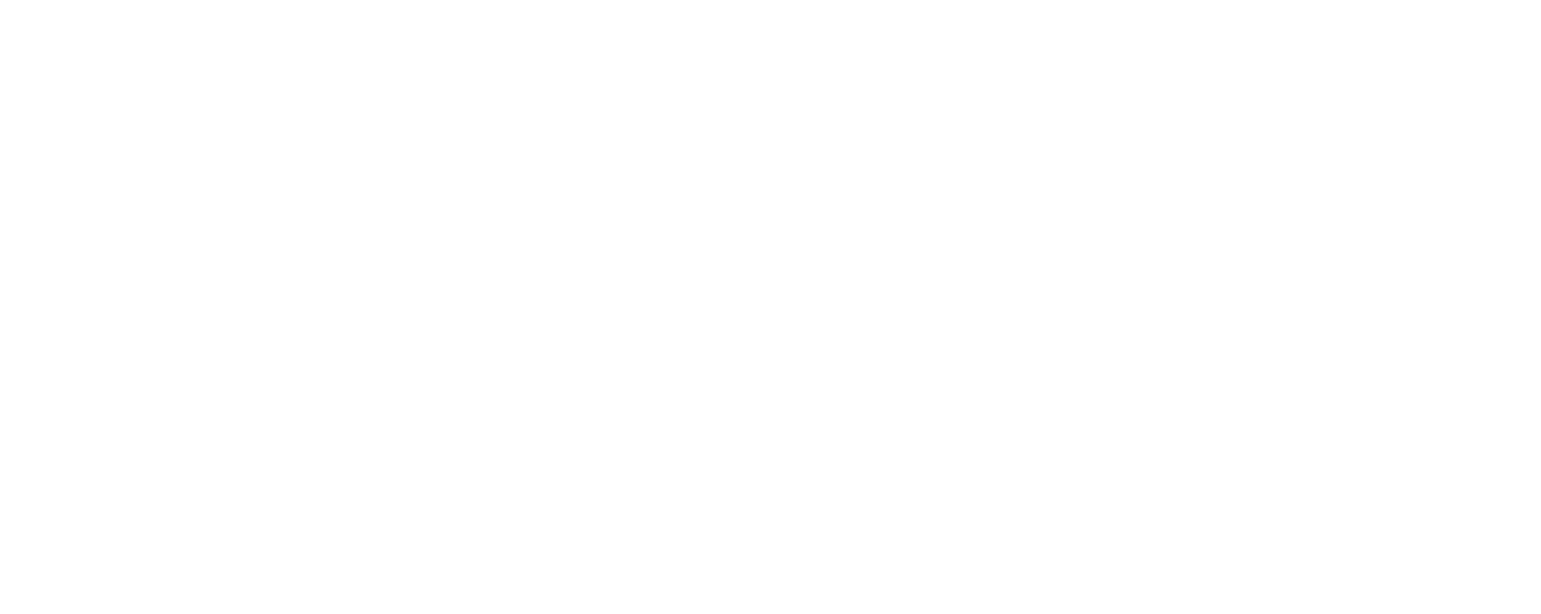
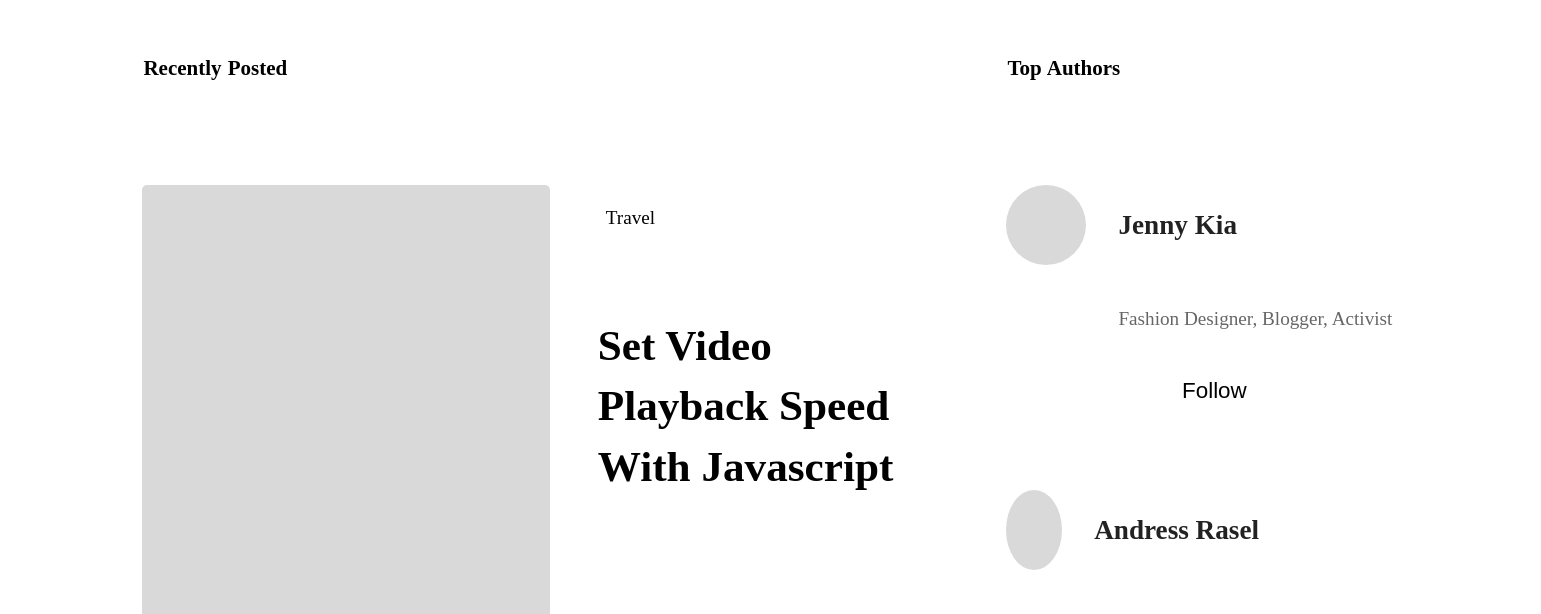
Before and after one commit to RicqCodes/RankBloc_Frontend, a Next.js app: page /private/homePage/SectionTwo in a window 1280 px wide. Before the commit this address had no page. Shown: the part 109-723 px from the top of the page, 1541 px wide, since content can reach past the window. Built offline with nearby package versions, Linux system fonts and the light colour scheme.

Commit message:
Finished section two

```diff
--- a/src/layout/protected/Header.tsx
+++ b/src/layout/protected/Header.tsx
@@ -36,6 +36,7 @@
   height: 7rem;
   top: 0;
   position: sticky;
+  z-index: 99;
 `;
 
 const InnerContainer = styled.div`
--- a/src/layout/protected/index.tsx
+++ b/src/layout/protected/index.tsx
@@ -25,6 +25,7 @@
   align-items: center;
   justify-content: center;
   margin: 0 auto;
+  max-width: var(--max-width);
 
   & main {
     width: 100%;
--- /dev/null
+++ b/src/pages/private/homePage/SectionTwo.tsx
@@ -0,0 +1,154 @@
+import React from "react";
+import { styled } from "styled-components";
+import { PiNotePencilFill } from "react-icons/pi";
+
+import TopPostContainer from "./_molecules/TopPostContainer";
+import FeaturedCard from "./_molecules/FeaturedCard";
+import Authors from "./_molecules/Authors";
+
+const SectionTwo = () => {
+  return (
+    <SectionTwoContainer>
+      <InnerContainer>
+        <TopPostContainer title="Recently Posted">
+          <Content>
+            <Post>
+              <ImageCover></ImageCover>
+              <FeaturedCard noImage />
+            </Post>
+            <Post>
+              <ImageCover></ImageCover>
+              <FeaturedCard noImage />
+            </Post>
+            <Post>
+              <ImageCover></ImageCover>
+              <FeaturedCard noImage />
+            </Post>
+            <WriteContainer>
+              <h3>Share your knowledge with our readers</h3>
+              <div>
+                <PiNotePencilFill />
+                <p>Write on RankBloc</p>
+              </div>
+            </WriteContainer>
+            <Post>
+              <ImageCover></ImageCover>
+              <FeaturedCard noImage />
+            </Post>
+            <Post>
+              <ImageCover></ImageCover>
+              <FeaturedCard noImage />
+            </Post>
+            <Post>
+              <ImageCover></ImageCover>
+              <FeaturedCard noImage />
+            </Post>
+            <Post>
+              <ImageCover></ImageCover>
+              <FeaturedCard noImage />
+            </Post>
+            <Post>
+              <ImageCover></ImageCover>
+              <FeaturedCard noImage />
+            </Post>
+            <Post>
+              <ImageCover></ImageCover>
+              <FeaturedCard noImage />
+            </Post>
+          </Content>
+        </TopPostContainer>
+        <TopPostContainer title="Top Authors">
+          <Authors
+            name="Jenny Kia"
+            description="Fashion designer, Blogger, activist"
+          />
+          <Authors
+            name="Andress rasel"
+            description="Blogger, activist, content creator, part time designer at: www.gethugothemes.com"
+          />
+          <Authors
+            name="Jenny Kia"
+            description="Fashion designer, Blogger, activist"
+          />
+        </TopPostContainer>
+      </InnerContainer>
+    </SectionTwoContainer>
+  );
+};
+
+export default SectionTwo;
+
+const SectionTwoContainer = styled.div`
+  padding: 2.4rem 8.4rem;
+  width: 100%;
+`;
+
+const InnerContainer = styled.div`
+  width: 100%;
+  display: grid;
+  grid-template-columns: 2fr 1fr;
+  padding: 6rem 0;
+  gap: 4rem;
+`;
+
+const Content = styled.div`
+  display: flex;
+  flex-direction: column;
+  gap: 4.8rem;
+`;
+
+const Post = styled.div`
+  display: flex;
+  gap: 3rem;
+  align-items: flex-start;
+`;
+
+const ImageCover = styled.div`
+  width: 26.6rem;
+  height: 100%;
+  border-radius: 5px;
+  background: #d9d9d9;
+`;
+
+const WriteContainer = styled.div`
+  width: 100%;
+  display: flex;
+  align-items: center;
+  justify-content: center;
+  height: 21.2rem;
+  background-color: var(--primary-rgb);
+  flex-direction: column;
+  gap: 2.4rem;
+
+  & h3 {
+    color: var(--small-rgb);
+    text-align: center;
+    font-size: 2.1rem;
+    font-weight: 600;
+    line-height: 140%;
+    text-transform: capitalize;
+  }
+
+  > div {
+    color: var(--tertiary-rgb);
+    font-style: normal;
+    font-weight: 400;
+    line-height: 100%;
+    text-transform: capitalize;
+    padding: 12px 24px;
+    border: 1px solid var(--tertiary-rgb);
+    border-radius: 6px;
+
+    display: flex;
+    gap: 8px;
+    align-items: center;
+
+    & svg {
+      font-size: 2.4rem;
+    }
+
+    & p {
+      font-size: 1.6rem;
+    }
+  }
+`;
--- /dev/null
+++ b/src/pages/private/homePage/_molecules/Authors.tsx
@@ -0,0 +1,81 @@
+import { Button } from "@/styles/element.styled";
+import React from "react";
+import { styled } from "styled-components";
+
+const Authors = ({
+  name,
+  description,
+}: {
+  name: string;
+  description: string;
+}) => {
+  return (
+    <AuthorsContainer>
+      <ImageContainer></ImageContainer>
+      <InfoContainer>
+        <div>
+          <h3>{name}</h3>
+          <p>{description}</p>
+        </div>
+        <ButtonContainer>
+          <Button $fontsize="1.4" $fullWidth $height="1.4">
+            Follow
+          </Button>
+        </ButtonContainer>
+      </InfoContainer>
+    </AuthorsContainer>
+  );
+};
+
+export default Authors;
+
+const AuthorsContainer = styled.div`
+  width: 100%;
+  display: flex;
+  align-items: flex-start;
+  gap: 2rem;
+`;
+
+const ImageContainer = styled.div`
+  width: 80px;
+  height: 80px;
+  border-radius: 50%;
+  background: #d9d9d9;
+`;
+
+const InfoContainer = styled.div`
+  display: flex;
+  flex-direction: column;
+  gap: 1.2rem;
+
+  > div {
+    display: flex;
+    flex-direction: column;
+    gap: 1.2rem;
+
+    h3 {
+      color: #222;
+      font-size: 1.7rem;
+      font-style: normal;
+      font-weight: 600;
+      line-height: 100%;
+      text-transform: capitalize;
+    }
+
+    p {
+      color: #666;
+      font-size: 1.2rem;
+      font-style: normal;
+      font-weight: 300;
+      line-height: 150%;
+      text-transform: capitalize;
+      max-width: 28rem;
+      width: 100%;
+    }
+  }
+`;
+
+const ButtonContainer = styled.div`
+  max-width: 12rem;
+  width: 100%;
+`;
--- a/src/pages/private/homePage/_molecules/FeaturedCard.tsx
+++ b/src/pages/private/homePage/_molecules/FeaturedCard.tsx
@@ -63,7 +63,7 @@
   width: 100%;
   display: flex;
   flex-direction: column;
-  gap: 2.4rem;
+  gap: 1.8rem;
 `;
 
 const Heading = styled.div<{ $sText?: boolean }>`
--- a/src/pages/private/homePage/index.tsx
+++ b/src/pages/private/homePage/index.tsx
@@ -2,11 +2,13 @@
 
 import React from "react";
 import SectionOne from "./SectionOne";
+import SectionTwo from "./SectionTwo";
 
 const Homepage = () => {
   return (
     <>
       <SectionOne />
+      <SectionTwo />
     </>
   );
 };
--- a/src/styles/element.styled.ts
+++ b/src/styles/element.styled.ts
@@ -9,6 +9,7 @@
   $fullWidth?: boolean;
   $rounded?: boolean;
   $fontsize: string;
+  $height?: string;
 }
 
 export const Button = styled.button<IButton>`
@@ -20,7 +21,7 @@
   align-items: center;
   justify-content: center;
   padding: 1.2rem 1.4rem;
-  height: 4.8rem;
+  height: ${({ $height }) => ($height ? `${$height}rem` : "4.8rem")};
   border: none;
   border-radius: var(--border-radius);
   cursor: pointer;
```
Also changed, not shown: src/pages/private/homePage/PopularSection.tsx (deleted, +0 -7 lines), src/pages/private/homePage/SectionOne.tsx (+2 -26 lines).
